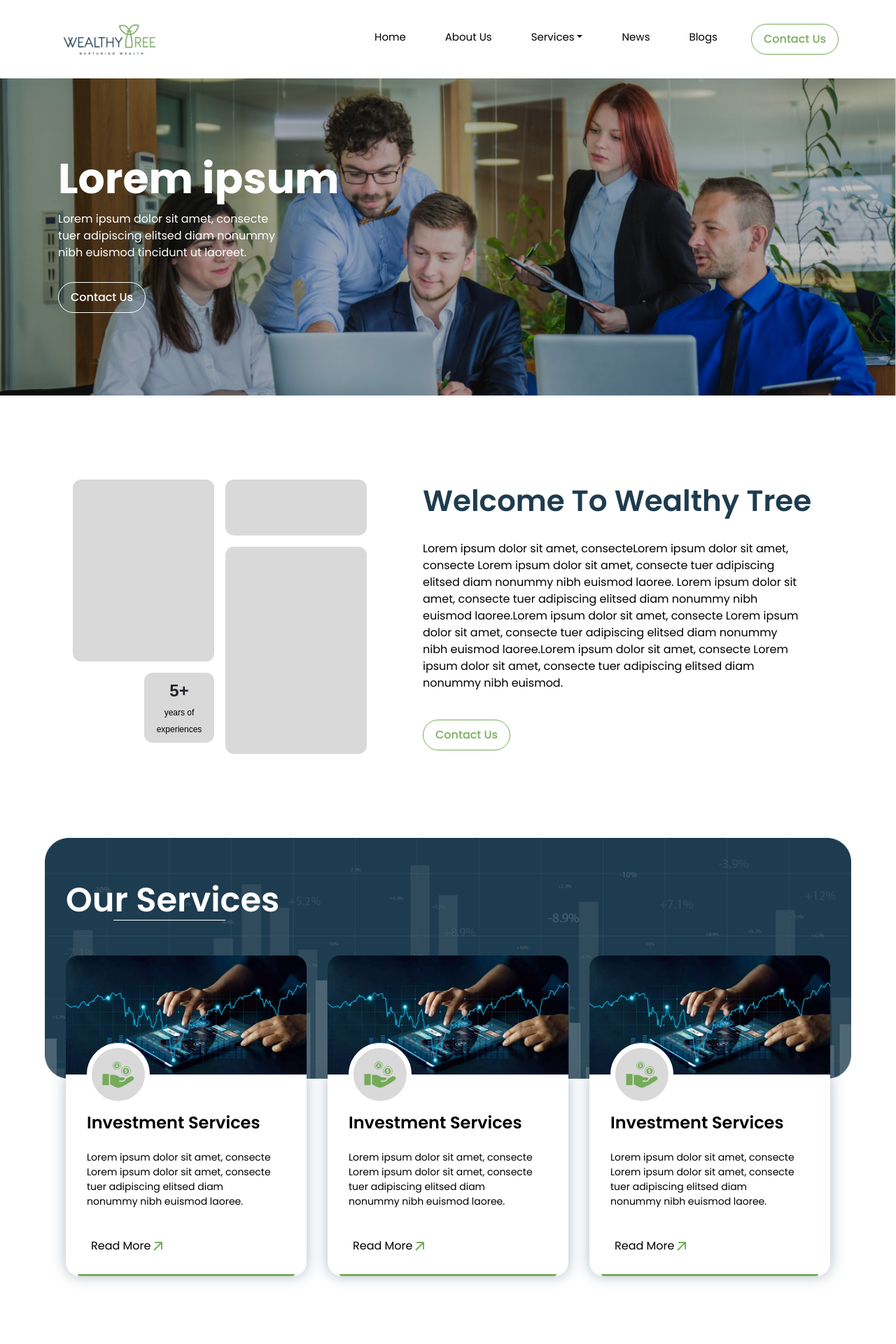
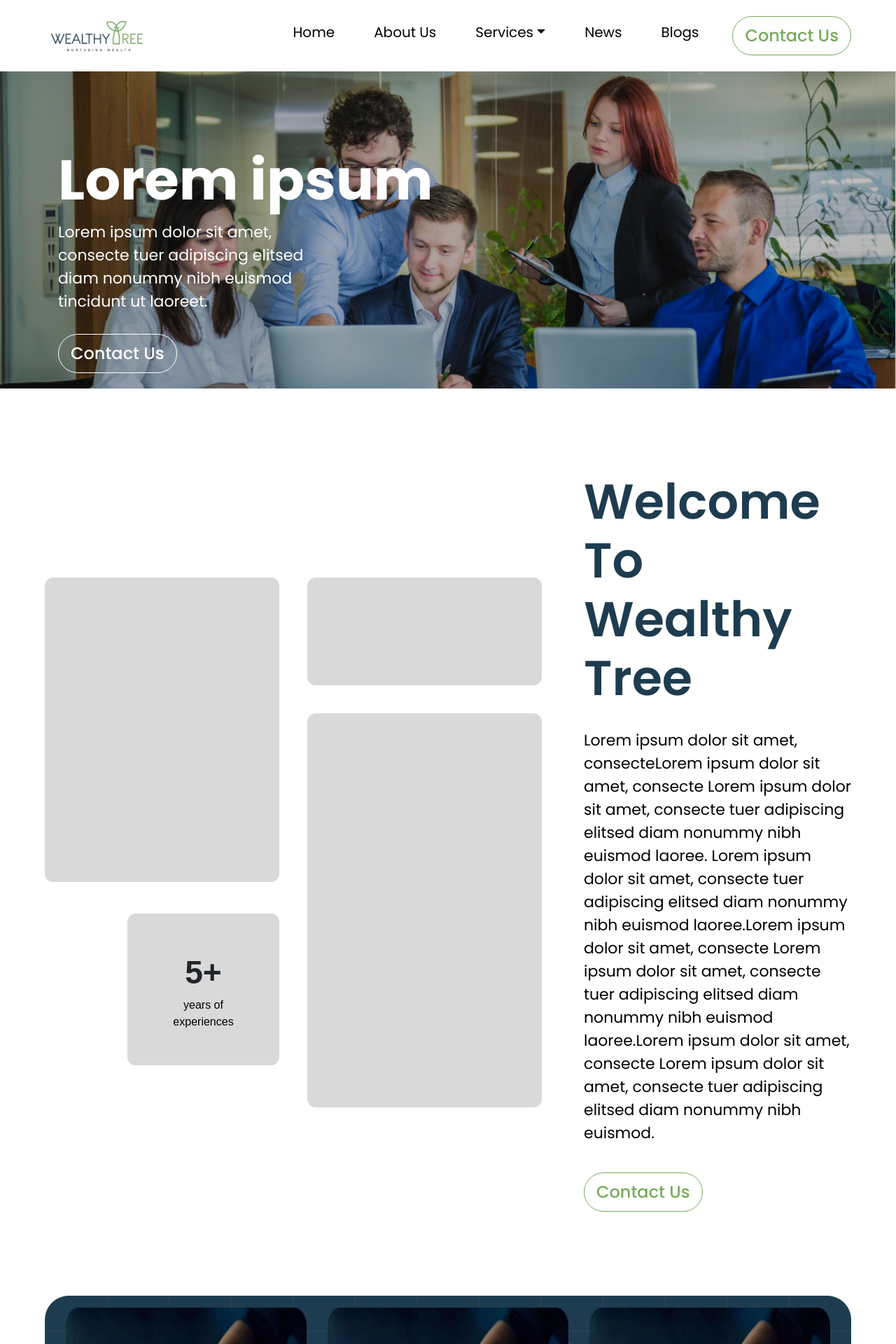
Before and after one commit to parthkoko/wealthy-tree, a React (Vite) app: page / in a window 1280 px wide. Shown: the top 1920 px of the page at 70% size. Built offline with nearby package versions, Linux system fonts and the light colour scheme.

Commit message:
design upadate all pages

```diff
--- /dev/null
+++ b/src/Responsive.css
@@ -0,0 +1,50 @@
+@media only screen and (max-width: 1799px) {
+    .main-header{
+        /* background: black; */
+    }
+}
+
+@media only screen and (max-width: 1699px) {
+}
+@media only screen and (max-width: 1679px) {
+}
+@media only screen and (max-width: 1599px) {
+}
+@media only screen and (max-width: 1535px) {
+}
+@media only screen and (max-width: 1499px) {
+}
+@media only screen and (max-width: 1439px) {
+}
+@media only screen and (max-width: 1399px) {
+}
+@media only screen and (max-width: 1365px) {
+}
+@media only screen and (max-width: 1299px) {
+}
+@media only screen and (max-width: 1279px) {
+}
+@media only screen and (max-width: 1199px) {
+}
+@media only screen and (max-width: 1023px) {
+    .logo-header{
+        display: flex;
+        justify-content: space-between;
+        align-items: center;
+    }
+}
+@media only screen and (max-width: 991px) {
+
+}
+@media only screen and (max-width: 800px) {
+}
+@media only screen and (max-width: 767px) {
+}
+@media only screen and (max-width: 575px) {
+}
+@media only screen and (max-width: 480px) {
+}
+@media only screen and (max-width: 389px) {
+}
+@media only screen and (max-width: 374px) {
+}
--- a/src/header.jsx
+++ b/src/header.jsx
@@ -18,11 +18,14 @@ const Header = () => {
   return (
     <div className='main-header'>
       <Navbar expand="lg">
-        <Container>
-          <Navbar.Brand href="#home">
+        <div className="wealthy-container ">
+          <div className="main-header-details flex items-center justify-between">
+          <div className="logo-header">
+            <Navbar.Brand href="#home">
             <img src={mainheaderlogo} alt="mainheaderlogo" />
           </Navbar.Brand>
           <Navbar.Toggle aria-controls="basic-navbar-nav" />
+          </div>
           <Navbar.Collapse id="basic-navbar-nav">
             <Nav className="ms-auto flex main-navbar-data">
               <Nav.Link as={Link} to="/">Home</Nav.Link>
@@ -41,7 +44,8 @@ const Header = () => {
     </button>
             </Nav>
           </Navbar.Collapse>
-        </Container>
+        </div>
+        </div>
       </Navbar>
     </div>
   );
--- a/src/index.css
+++ b/src/index.css
@@ -27,6 +27,12 @@ body {
 
 /* header css start */
 
+.main-header{
+  position: sticky;
+    top: 0;
+    z-index: 10;
+    background: white;
+}
 .green-button{
   padding: 9px 17px;
   border-radius: 50px;
@@ -35,6 +41,7 @@ body {
   font-weight: 500;
   background-color: transparent;
   transition: all 0.4s;
+  font-size: 24px;
 }
 .green-button:hover{
 background: var(--light-green-color);
@@ -44,13 +51,17 @@ color: var(--primary-color);
   grid-gap: 40px;
 }
 .main-navbar-data a{
-  font-size: 15px;
+  font-size: 20px;
   font-weight: 400;
   color: var(--secondary-color);
 }
 .main-navbar-data a.active.nav-link{
   font-weight: 500;
   color: var(--light-green-color);
+}
+.mainheaderlogo{
+  width: 199px;
+    height: 114px;
 }
 
 
@@ -64,6 +75,7 @@ color: var(--primary-color);
   background: transparent;
   font-weight: 500;
   transition: all 0.4s;
+  font-size: 24px;
 }
 .white-button:hover{
 background: var(--primary-color);
@@ -75,16 +87,16 @@ color: var(--secondary-color);
   left: 83px;
 }
 .homebanner-detail h2{
-  font-size: 60px;
+  font-size: 80px;
   font-weight: 700;
   margin-bottom: 10px;
   color: var(--primary-color);
 }
 .homebanner-detail p{
-  font-size: 16px;
+  font-size: 22px;
   font-weight: 400;
   margin-bottom: 30px;
-  max-width: 320px;
+  max-width: 412px;
   color: var(--primary-color);
 }
 
@@ -94,27 +106,28 @@ color: var(--secondary-color);
 }
 .welcome-section-inner{
   display: grid;
-  grid-template-columns: 500px auto;
-  grid-gap: 40px;align-items: center;
+  grid-template-columns: 710px auto;
+  grid-gap: 60px;
+  align-items: center;
 }
 .welcome-detail h2{
-  font-size: 42px;
+  font-size: 70px;
   font-weight: 600;
   color: var(--green-color);
   margin-bottom: 30px;
 }
 .welcome-detail p{
-  font-size: 16px;
+  font-size: 22px;
   font-weight: 400;
   color: var(--secondary-color);
-  max-width: 540px;
+  max-width: 900px;
   margin-bottom: 40px;
 }
 .welcomeimages-grid {
   display: grid;
   grid-template-columns: 1fr 1fr;
-  gap: 16px;
-  max-width: 420px;
+  gap: 40px;
+  max-width: 710px;
   margin: 0 auto;
 }
 
@@ -126,31 +139,31 @@ color: var(--secondary-color);
 .welcomeimages-grid-inner:nth-child(1) {
   grid-column: 1;
   grid-row: 1 / 3;
-  height: 260px;
+  height: 435px;
 }
 
 .welcomeimages-grid-inner:nth-child(2) {
   grid-column: 2;
   grid-row: 1;
-  height: 80px;
+  height: 154px;
 }
 
 .welcomeimages-grid-inner:nth-child(3) {
     grid-column: 1;
     grid-row: 3;
-    height: 100px;
+    height: 217px;
     display: flex;
     justify-content: center;
     align-items: center;
-    width: 100px;
+    width: 217px;
     margin-left: auto;
-    margin-bottom: 16px;
+    margin-bottom: 60px;
 }
 
 .welcomeimages-grid-inner:nth-child(4) {
   grid-column: 2;
   grid-row: 2 / 4;
-  height: 296px;
+  height: 563px;
 }
 
 .welcomeimages-grid-inner-text {
@@ -159,20 +172,20 @@ color: var(--secondary-color);
 }
 
 .welcomeimages-grid-inner-text strong {
-  font-size: 24px;
+  font-size: 46px;
   font-weight: bold;
   display: block;
 }
 
 .welcomeimages-grid-inner-text span {
-  font-size: 12px;
+  font-size: 16px;
   color: var(--secondary-color);
 }
 
 /* our services */
 .ourservice-inner-data{
   padding: 0px 30px 120px 30px;
-  margin-top: -284px;
+  margin-top: -435px;
 
 }
 .ourservices-section-images img{
@@ -231,14 +244,14 @@ position: relative;
   margin: 0 auto;
 }
 .invest-grey-round{
-  background: var(--grey-color);
+  background: #74AB5A;
   border: 7px solid var(--primary-color);
   border-radius: 50%;
   padding: 10px;
-  height: 90px;
-  width: 90px;
+  height: 140px;
+  width: 140px;
   /* margin-left: 33px; */
-  margin-top: -45px;
+  margin-top: -70px;
   position: relative;
 }
 .serviceinner-card-details button{
@@ -246,18 +259,27 @@ position: relative;
   background: none;
 }
 .serviceinner-card-details h3{
-  font-size: 24px;
+  font-size: 30px;
   font-weight: 600;
   color: var(--secondary-color);
   margin-bottom: 24px;
   margin-top: 10px;
 }
 .serviceinner-card-details p{
-  font-size: 14px;
+  font-size: 18px;
   font-weight: 400;
   color: var(--secondary-color);
-  max-width: 270px;
+  max-width: 100%;
   margin-bottom: 40px;
+}
+.ourservice-inner-card-data button span{
+  font-size: 18px;
+  font-weight: 400;
+  color: var(--secondary-color);
+}
+.ourservice-inner-card-data button span img{
+height: 16px;
+width: 16px;
 }
 
 
@@ -279,7 +301,7 @@ margin-bottom: 70px;
   padding: 30px;
 }
 .details-story p{
-  font-size: 12px;
+  font-size: 14px;
   font-weight: 400;
   color: var(--secondary-color);
   /* max-width: 480px; */
@@ -290,13 +312,13 @@ margin-bottom: 70px;
   border-radius: 50%;
 }
 .profile-detail h4{
-  font-size: 14px;
+  font-size: 16px;
   font-weight: 500;
   color: var(--secondary-color);
   margin-bottom: 5px;
 }
 .profile-detail p{
-  font-size: 12px;
+  font-size: 14px;
   font-weight: 400;
   color: var(--secondary-color);
 }
@@ -340,6 +362,7 @@ display: none;
 }
 .blog-card-inner > img{
   width: 100%;
+  height: 276px;
 }
 .blog-detail-card{
   background: var(--primary-color);
@@ -356,7 +379,7 @@ width: 22px;
 height: 22px;
 }
 .profile-blog h3{
-  font-size: 13px;
+  font-size: 16px;
   font-weight: 600;
   color: #9F9F9F;
   margin-bottom: 0px;
@@ -367,18 +390,18 @@ height: 22px;
     align-items: center;
 }
 .blog-detail-card h4{
-  font-size: 17px;
+  font-size: 20px;
   font-weight: 600;
   color: var(--secondary-color);
   margin-top: 15px;
-  max-width: 330px;
+  /* max-width: 330px; */
   margin-bottom: 8px;
 }
 .blog-detail-card p{
-  font-size: 12px;
+  font-size: 14px;
   font-weight: 400;
   color: #9F9F9F;
-  max-width: 340px;
+  /* max-width: 340px; */
   text-overflow: ellipsis;
   margin-bottom: 25px;
 }
@@ -394,7 +417,7 @@ height: 22px;
   font-weight: 600;
   max-width: 360px;
   margin-top: 26px;
-  margin-bottom: 20px;
+  /* margin-bottom: 20px; */
 }
 .card-news-date{
 display: flex;
@@ -426,10 +449,10 @@ grid-gap: 20px;
   padding-bottom: 30px;
 }
 .footer-detail-common p{
-  font-size: 14px;
+  font-size: 18px;
   font-weight: 400;
   color: var(--primary-color);
-  max-width: 340px;
+  max-width: 380px;
 }
 .social-media {
 
@@ -442,11 +465,15 @@ grid-gap: 20px;
  list-style: none;
  padding: 0;
 }
+.social-media ul li a img{
+width: 55px;
+height: 55px;
+}
 .social-media ul li a:hover  img{
 filter: brightness(0) saturate(100%) invert(85%) sepia(45%) saturate(430%) hue-rotate(46deg) brightness(104%) contrast(101%);
 }
 .footer-title-inner h3{
-  font-size: 18px;
+  font-size: 26px;
   font-weight: 600;
   color: var(--primary-color);
   text-decoration: underline;
@@ -461,24 +488,25 @@ padding: 0;
 }
 
 .footer-manu ul li a{
-  font-size: 14px;
+  font-size: 20px;
   font-weight: 400;
   color: var(--primary-color);
   display: flex;
   align-items: center;
-  grid-gap: 10px;
+  grid-gap: 20px;
   text-decoration: none;
 }
 .footer-manu ul li a:hover{
   color: var(--light-green-color);
 }
 .footer-manu ul li  span img{
-height: 22px;
-width: 22px;
+height: 28px;
+width: 28px;
 }
 .footer-manu ul li a:hover span img{
   filter: brightness(0) saturate(100%) invert(85%) sepia(45%) saturate(430%) hue-rotate(46deg) brightness(104%) contrast(101%);
 }
+
 .footer-copyright{
   height: 1px;
   width: 100%;
@@ -492,8 +520,12 @@ padding: 10px 0px;
   font-size: 12px;
   font-weight: 400;
   color: var(--primary-color);
+  margin-bottom: 0px;
 }
-
+.logo-footer img{
+  width: 267px;
+    height: 125px;
+}
 
 /* about-page */
 
@@ -509,7 +541,7 @@ padding: 10px 0px;
 }
 .welcometree-block{
   display: grid;
-  grid-template-columns: auto 630px;
+  grid-template-columns: auto 900px;
   align-items: center;
   grid-gap: 50px;
 }
@@ -519,26 +551,32 @@ padding: 10px 0px;
 .treeblock-images img{
   border-radius: 20px;
 }
-.welcomeimges-inner{
-  margin-left: 165px;
-  margin-top: -60px;
+.treeblock-images .relative{
+  width: 624px;
+  height: 760px;
+}
+.welcomeimges-inner {
+    margin-left: 344px;
+    margin-top: -120px;
+    width: 393px;
+    height: 337px;
 }
 .round-blue-badge {
     display: flex;
     justify-content: center;
     align-items: center;
- width: 130px;
- height: 130px;
- border: 6px solid var(--primary-color);
+    width: 190px;
+    height: 190px;
+    border: 10px solid var(--primary-color);
     border-radius: 50%;
     background: var(--green-color);
     padding: 10px;
     position: absolute;
-    bottom: 105px;
-    left: 90px;
+   bottom: 115px;
+    left: 250px;
 }
 .round-blue-badge p{
-  font-size: 30px;
+  font-size: 47px;
   font-weight: 700;
   color: var(--primary-color);
   display: flex;
@@ -546,19 +584,19 @@ padding: 10px 0px;
   text-align: center;
 }
 .round-blue-badge p span{
-  font-size: 14px;
+  font-size: 20px;
   font-weight: 400;
   color: var(--primary-color);
 }
 .treeblock-title-common h2{
-  font-size: 46px;
+  font-size: 68px;
   font-weight: 600;
   color: var(--green-color);
   margin-bottom: 40px;
 }
 .treeblock-details p{
-  max-width: 620px;
-  font-size: 16px;
+  max-width: 880px;
+  font-size: 22px;
   font-weight: 400;
   color: var(--secondary-color);
 }
@@ -571,9 +609,10 @@ margin-bottom: 20px;
 /* Our Mission */
 .ourmission-block{
    display: grid;
-  grid-template-columns: 630px auto;
+  grid-template-columns: 894px auto;
   align-items: center;
   grid-gap: 120px;
+  justify-content:space-between;
 }
 /* our vision */
 .ourvision-section{
@@ -581,9 +620,10 @@ margin-bottom: 20px;
 }
 .ourvision-block{
   display: grid;
-  grid-template-columns: auto 630px;
+  grid-template-columns: auto 894px;
   align-items: center;
   grid-gap: 120px;
+  justify-content: space-between;
 }
 
 
@@ -599,13 +639,14 @@ margin-bottom: 20px;
 }
 .ourservice-inner-card-data > img{
   width: 100%;
+  height: 250px;
 }
 
 
 /* contact us */
 
 .input-field {
-    font-size: 14px;
+    font-size: 18px;
     font-weight: 500;
     color: var(--secondary-color);
     line-height: normal;
@@ -616,11 +657,26 @@ margin-bottom: 20px;
     border-radius: 30px;
     width: 100%;
     outline: none;
+    height: 60px;
+}
+.input-textarea {
+    font-size: 14px;
+    font-weight: 500;
+    color: var(--secondary-color);
+    line-height: normal;
+    padding: 25px 25px;
+    box-shadow: none;
+    background-color: transparent;
+    border: 1px solid #d2d2d2;
+    border-radius: 30px;
+    width: 100%;
+    outline: none;
+    height: 270px;
 }
 .input-lable {
     display: block;
     margin-bottom: .2rem;
-    font-size: .9rem;
+    font-size: 20px;
     font-weight: 500;
     color: var(--grey37-color);
 }
@@ -628,28 +684,34 @@ margin-bottom: 20px;
     color: red;
 }
 .inputcommon-group {
-    margin-bottom: 12px;
+    margin-bottom: 24px;
 }
 .contact-data-block{
   padding: 100px 0px;
 }
 .contact-form-main{
-  width: 600px;
+  width: 900px;
   background: white;
   box-shadow: 0 0 20px #13191c30;
   border-radius: 20px;
   padding: 30px;
-  min-height: 602px;
+  min-height: 907px;
 }
-
+.contact-form-main h2{
+  font-size: 46px;
+  font-weight: 600;
+}
+.contact-form-main p{
+  font-size: 18px;
+}
 .contactform-block{
   display: grid;
   grid-template-columns: 1fr 1fr;
   align-items: center;
 }
 .contact-map{
-  width: 510px;
-  height: 510px;
+  width: 799px;
+  height: 730px;
   border-radius: 0px 20px 20px 0px;
   background: var(--green-color);
   padding: 30px;
@@ -665,3 +727,8 @@ margin-bottom: 20px;
 .thank-you-message{
   color: var(--light-green-color);
 }
+
+.latestnews-card > img{
+  width: 450px;
+  height: 300px;
+}
--- a/src/main.jsx
+++ b/src/main.jsx
@@ -2,6 +2,7 @@ import React, { StrictMode } from 'react';
 import { createRoot } from 'react-dom/client';
 import 'bootstrap/dist/css/bootstrap.min.css';
 import './index.css';
+import './responsive.css';
 import App from './App';
 
 createRoot(document.getElementById('root')).render(
--- a/src/pages/ContactForm.jsx
+++ b/src/pages/ContactForm.jsx
@@ -141,7 +141,7 @@ function ContactForm() {
               name="message"
               rows="5"
               placeholder="Enter Message..."
-              className="input-field"
+              className="input-textarea"
               value={formData.message}
               onChange={handleChange}
               disabled={loading}
--- a/src/pages/contactus.jsx
+++ b/src/pages/contactus.jsx
@@ -35,8 +35,8 @@ const ContactUs = () => {
     <div className="contact-map">
       <iframe
         src="https://www.google.com/maps/embed?pb=!1m18!1m12!1m3!1d3669.681098632812!2d72.53499007380907!3d23.10876701310901!2m3!1f0!2f0!3f0!3m2!1i1024!2i768!4f13.1!3m3!1m2!1s0x395e83d6ac87abcd%3A0x687cb1f034cbfd85!2skoko%20Studio!5e0!3m2!1sen!2sin!4v1748519752878!5m2!1sen!2sin"
-        width="400"
-        height="400"
+        width="600"
+        height="570px"
         style={{ border: 0 ,borderRadius: '20px' }}
         allowFullScreen=""
         loading="lazy"
--- a/src/pages/footer.jsx
+++ b/src/pages/footer.jsx
@@ -70,7 +70,7 @@ const Footer = () => {
             <div className="footer-manu">
               <ul>
                 <li><a href="#"><span><img src={maps} alt="maps" /></span>2715 Ash Dr. San Jose, South <br /> Dakota 83475</a></li>
-                <li className="flex items-center gap-2">
+                <li className="flex items-center gap-4">
                 <span>
                 <img src={phoneicon} alt="phoneicon" />
                 </span>
--- a/src/pages/home.jsx
+++ b/src/pages/home.jsx
@@ -129,7 +129,7 @@ const Home = () => {
       <img className='invest-grey-round' src={investmeanticon} alt="investmeanticon" />
       <h3>Investment Services</h3>
       <p>Lorem ipsum dolor sit amet, consecte Lorem ipsum dolor sit amet, consecte tuer adipiscing elitsed diam nonummy nibh euismod laoree.</p>
-      <button className='flex gap-1 items-center'><span>Read More</span> <span><img src={righttoparrow} alt="righttoparrow" /></span></button>
+      <button className='flex gap-2 items-center'><span>Read More</span> <span><img src={righttoparrow} alt="righttoparrow" /></span></button>
     </div>
   </div>
   <div className="ourservice-inner-card-data">
@@ -138,7 +138,7 @@ const Home = () => {
       <img className='invest-grey-round' src={investmeanticon} alt="investmeanticon" />
       <h3>Investment Services</h3>
       <p>Lorem ipsum dolor sit amet, consecte Lorem ipsum dolor sit amet, consecte tuer adipiscing elitsed diam nonummy nibh euismod laoree.</p>
-      <button className='flex gap-1 items-center'><span>Read More</span> <span><img src={righttoparrow} alt="righttoparrow" /></span></button>
+      <button className='flex gap-2 items-center'><span>Read More</span> <span><img src={righttoparrow} alt="righttoparrow" /></span></button>
     </div>
   </div>
   <div className="ourservice-inner-card-data">
@@ -147,7 +147,7 @@ const Home = () => {
       <img className='invest-grey-round' src={investmeanticon} alt="investmeanticon" />
       <h3>Investment Services</h3>
       <p>Lorem ipsum dolor sit amet, consecte Lorem ipsum dolor sit amet, consecte tuer adipiscing elitsed diam nonummy nibh euismod laoree.</p>
-      <button className='flex gap-1 items-center'><span>Read More</span> <span><img src={righttoparrow} alt="righttoparrow" /></span></button>
+      <button className='flex gap-2 items-center'><span>Read More</span> <span><img src={righttoparrow} alt="righttoparrow" /></span></button>
     </div>
   </div>
 </div>
@@ -165,7 +165,7 @@ const Home = () => {
                <Swiper
                modules={[Autoplay, Pagination]}
       spaceBetween={50}
-      slidesPerView={2}
+      slidesPerView={3}
       onSlideChange={() => console.log('slide change')}
       onSwiper={(swiper) => console.log(swiper)}
          autoplay={{
@@ -305,7 +305,7 @@ nibh euismod  laoree.”</p>
     backgroundImage: `url(${blogbg})`,
     backgroundSize: 'cover',
     backgroundPosition: 'center',
-    height: '670px',
+    height: '800px',
     width: '100%',
   }}
 
@@ -383,7 +383,7 @@ nibh euismod  laoree.”</p>
               <Swiper
               modules={[Autoplay, Pagination]}
       spaceBetween={50}
-      slidesPerView={3}
+      slidesPerView={4}
       onSlideChange={() => console.log('slide change')}
       onSwiper={(swiper) => console.log(swiper)}
          autoplay={{
```
Also changed, not shown: src/assets/images/investmeanticon.svg. Lines whose indentation alone changed are shown as unchanged.
